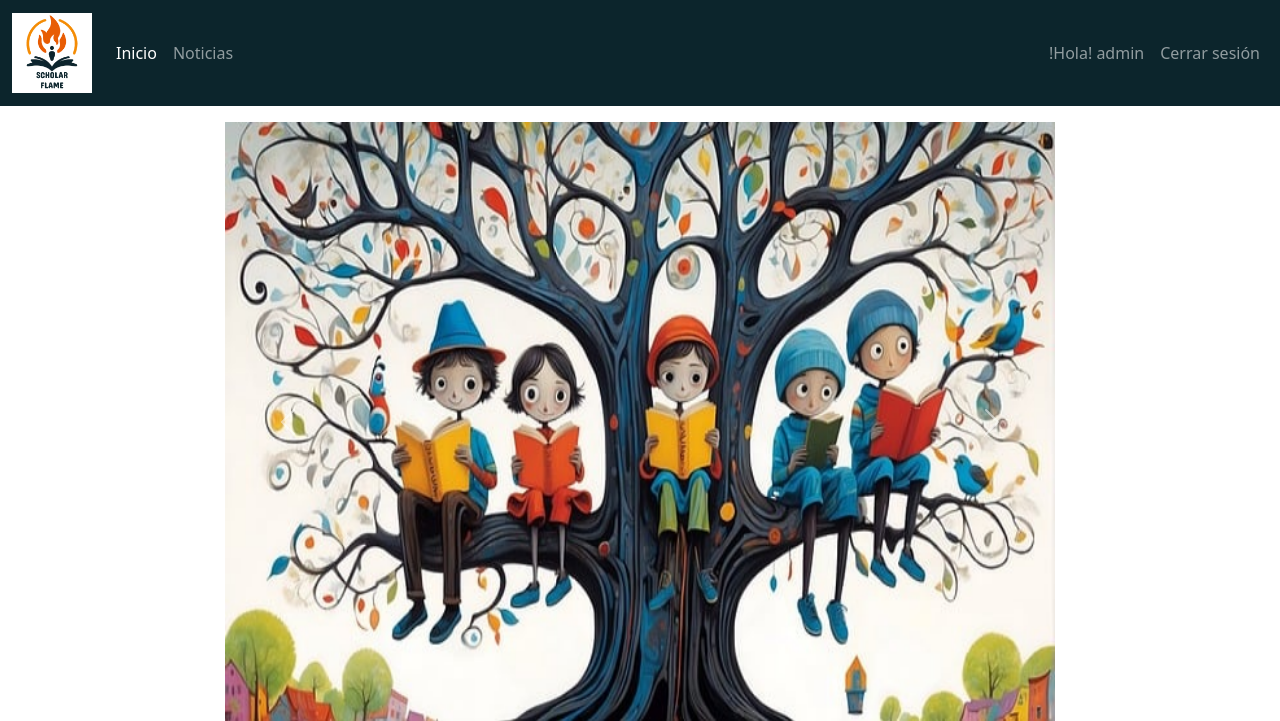
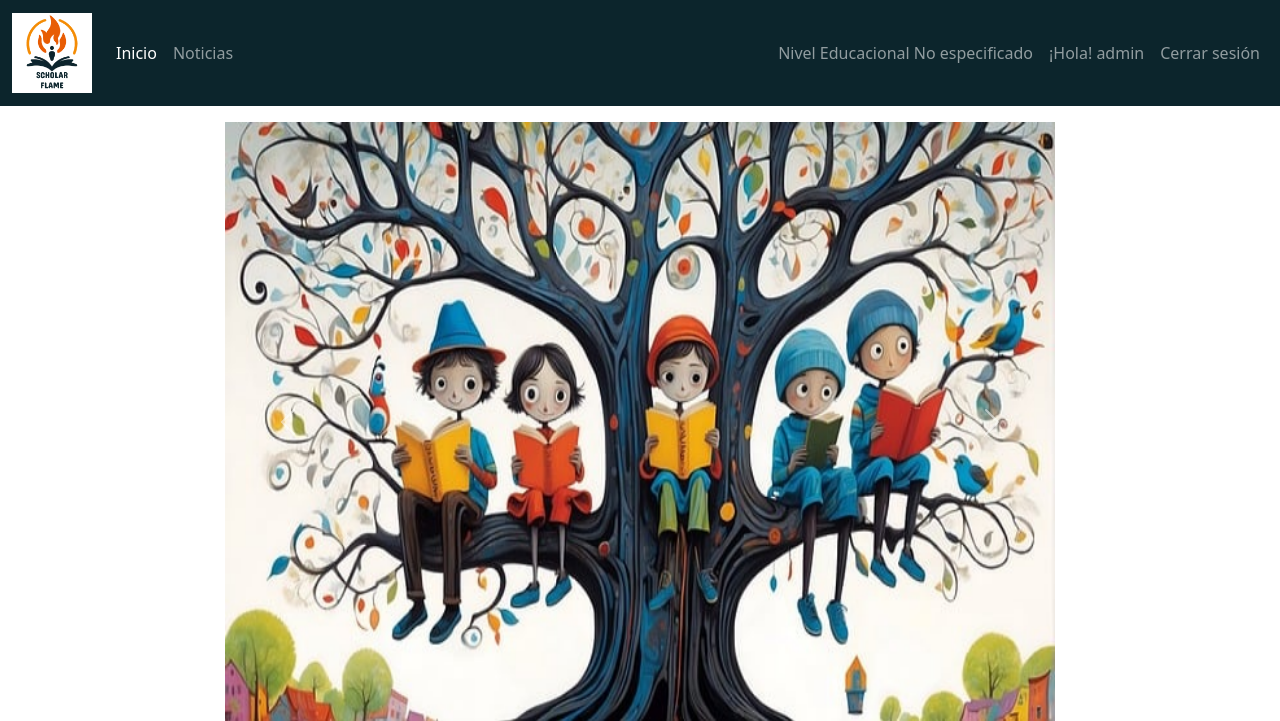
Before and after one commit to Alejoo0/Proyecto_Ingenieria_Software, a Django app: page / in a window 1280 px wide. Shown: the top 721 px of the page. Run offline with Django 5.2, Linux system fonts and the light colour scheme; a user stored in the database is signed in; data comes from the database, SQL or seed files in the repository; both versions use the stored data as it was after the commit; some libraries are stand-ins or nearby versions.

Commit message:
Usuarios por niveles educacionales

```diff
--- a/core/templates/core/home.html
+++ b/core/templates/core/home.html
@@ -29,7 +29,11 @@
                 {% if user.is_authenticated %}
 
                 <li class="nav-item">
-                    <a class="nav-link" href="#"> !Hola!  {{ user.username }} </a>
+                    <a class="nav-link" href="#"> Nivel Educacional {{ nivel_educacional }} </a>
+                </li>
+
+                <li class="nav-item">
+                    <a class="nav-link" href="#"> ¡Hola!  {{ user.username }} </a>
                 </li>
 
                 <li class="nav-item">
--- a/core/views.py
+++ b/core/views.py
@@ -1,5 +1,7 @@
 from django.shortcuts import render, redirect
 from .forms import CustomUserCreationForm
+from .models import UsuarioDetalles, NIVELES_CHOICES
+from django.contrib.auth.decorators import login_required
 
 def home(request):
     return render (request, 'core/home.html')
@@ -13,3 +15,19 @@ def registro(request):
     else:
         form = CustomUserCreationForm()
     return render(request, 'registration/registro.html', {'form': form})
+
+@login_required
+def home(request):
+    try:
+        usuario_detalles = request.user.usuariodetalles
+        nivel_educacional = usuario_detalles.nivel_educacional
+        segundo_valor_nivel = None
+
+        for tupla in NIVELES_CHOICES:
+            if tupla[0] == nivel_educacional:
+                segundo_valor_nivel = tupla[1]
+                break
+    except UsuarioDetalles.DoesNotExist:
+        segundo_valor_nivel = "No especificado"
+
+    return render(request, 'core/home.html', {'nivel_educacional': segundo_valor_nivel})
```
Also changed, not shown: db.sqlite3.
